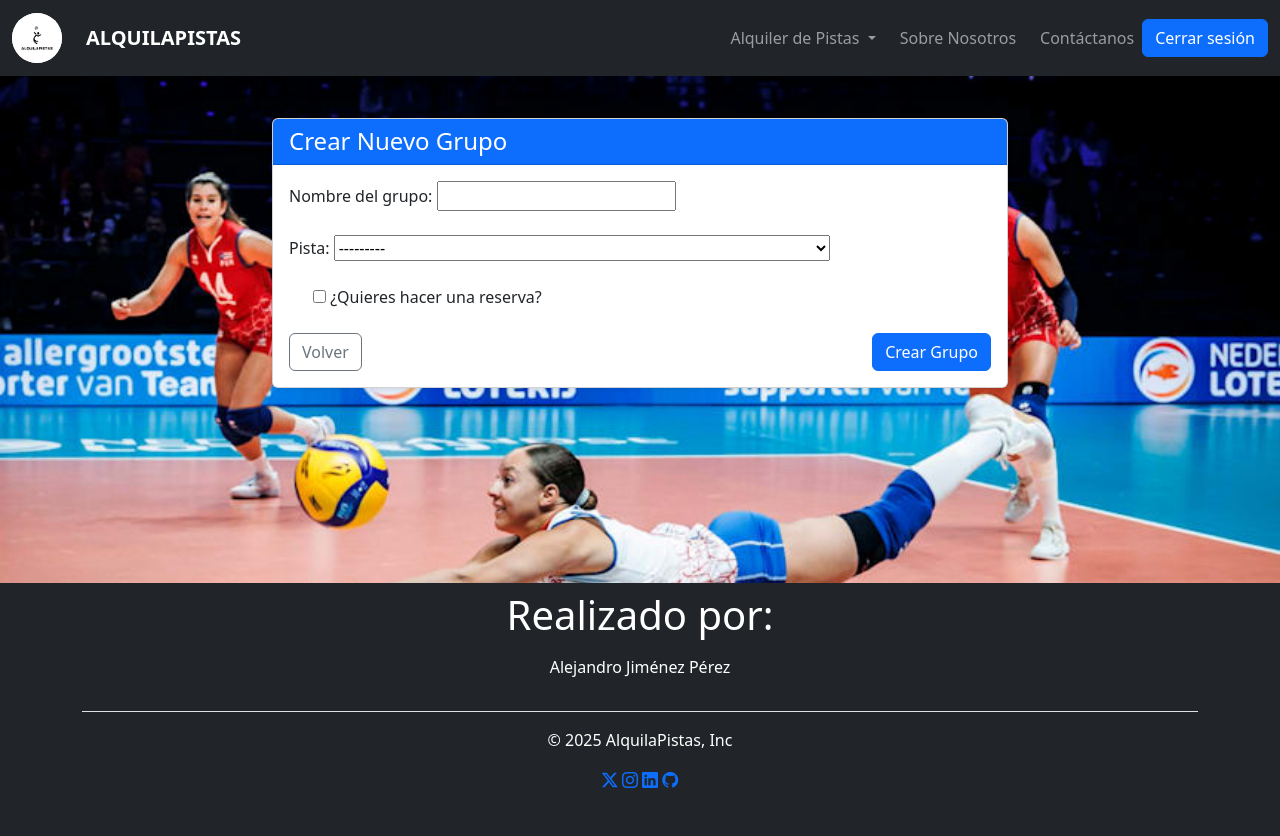
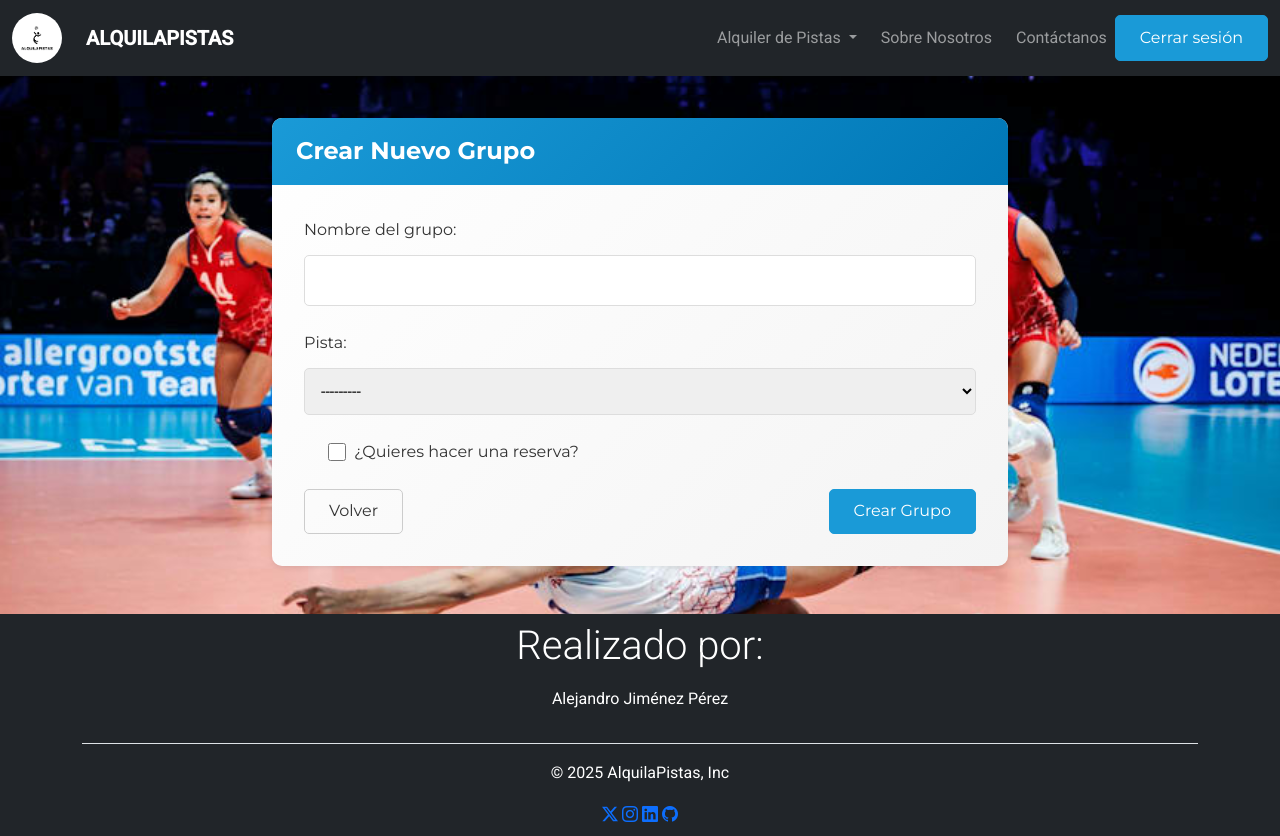
Before and after one commit to ajimper3009/ProyectoFinDeGrado, a Django app: page /create-group/ in a window 1280 px wide. Before the commit the page ends 788 px from the top, so only its background shows below. Run offline with Django 5.2, Linux system fonts and the light colour scheme; a user stored in the database is signed in; data comes from the database, SQL or seed files in the repository.

Commit message:
Actualizo el diseño de create_group.html

```diff
--- a/AlquilaPistas/settings.py
+++ b/AlquilaPistas/settings.py
@@ -38,6 +38,7 @@ INSTALLED_APPS = [
     'django.contrib.messages',
     'django.contrib.staticfiles',
     'alquila_pistas.apps.AlquilaPistasConfig',
+
 ]
 
 MIDDLEWARE = [
--- a/alquila_pistas/templates/alquila_pistas/create_group.html
+++ b/alquila_pistas/templates/alquila_pistas/create_group.html
@@ -1,5 +1,180 @@
+{% extends 'base.html' %}
 
-{% extends 'base.html' %}
+{% block links %}
+    <link href="https://fonts.googleapis.com/css2?family=Montserrat:wght@400;700&family=Roboto:wght@300;400;500&display=swap" rel="stylesheet">
+    <style>
+        /* Variables de colores */
+        :root {
+          --color-primary: #1a9ad7;      /* Azul brillante (similar al cielo) */
+          --color-secondary: #f57c00;    /* Naranja (similar a una pelota de voleibol) */
+          --color-accent: #8bc34a;       /* Verde (para pistas) */
+          --color-sand: #f5deb3;         /* Arena de playa */
+          --color-sand-dark: #e6c99f;    /* Arena de playa más oscura */
+          --color-white: #ffffff;
+          --color-black: #333333;
+          --color-gray: #f4f4f4;
+          --shadow: 0 4px 8px rgba(0, 0, 0, 0.1);
+        }
+
+        /* Estilos generales */
+        body {
+          font-family: 'Roboto', sans-serif;
+          background-color: var(--color-gray);
+          color: var(--color-black);
+          line-height: 1.6;
+        }
+
+        h1, h2, h3, h4, h5, h6 {
+          font-family: 'Montserrat', sans-serif;
+          font-weight: 700;
+        }
+
+        /* Estilo del contenedor principal */
+        .container.py-5 {
+          padding-top: 3rem !important;
+          padding-bottom: 3rem !important;
+        }
+
+        /* Estilo de la tarjeta */
+        .card {
+          border: none;
+          border-radius: 10px;
+          overflow: hidden;
+          box-shadow: var(--shadow);
+          background: linear-gradient(135deg, var(--color-white) 0%, var(--color-gray) 100%);
+        }
+
+        /* Estilo del encabezado de la tarjeta */
+        .card-header {
+          background: linear-gradient(135deg, var(--color-primary) 0%, #0077b6 100%) !important;
+          color: var(--color-white) !important;
+          padding: 1.2rem 1.5rem;
+          border-bottom: none;
+        }
+
+        .card-header h2 {
+          font-size: 1.5rem;
+          margin-bottom: 0;
+        }
+
+        /* Estilo del cuerpo de la tarjeta */
+        .card-body {
+          padding: 2rem;
+        }
+
+        /* Estilos de formulario */
+        form label {
+          font-weight: 500;
+          color: var(--color-black);
+          margin-bottom: 0.5rem;
+          display: block;
+          font-family: 'Montserrat', sans-serif;
+        }
+
+        form input[type="text"],
+        form input[type="date"],
+        form input[type="time"],
+        form select {
+          width: 100%;
+          padding: 0.75rem;
+          border: 1px solid #ddd;
+          border-radius: 5px;
+          margin-top: 0.25rem;
+          font-family: 'Roboto', sans-serif;
+          transition: border-color 0.3s ease, box-shadow 0.3s ease;
+        }
+
+        form input[type="text"]:focus,
+        form input[type="date"]:focus,
+        form input[type="time"]:focus,
+        form select:focus {
+          border-color: var(--color-primary);
+          box-shadow: 0 0 0 0.2rem rgba(26, 154, 215, 0.25);
+          outline: none;
+        }
+
+        /* Estilo para el checkbox */
+        .form-check {
+          margin-bottom: 1.5rem;
+          display: flex;
+          align-items: center;
+        }
+
+        .form-check input[type="checkbox"] {
+          margin-right: 0.5rem;
+          width: 18px;
+          height: 18px;
+        }
+
+        .form-check label {
+          margin-bottom: 0;
+          font-weight: 400;
+        }
+
+        /* Estilos para mensajes de error */
+        .alert-danger {
+          background-color: #fff1f0;
+          color: #e53935;
+          border-color: #ffcdd2;
+          border-radius: 5px;
+          font-size: 0.9rem;
+          padding: 0.5rem 0.75rem;
+        }
+
+        /* Estilos de botones */
+        .btn {
+          padding: 0.6rem 1.5rem;
+          border-radius: 5px;
+          font-weight: 500;
+          transition: all 0.3s ease;
+          font-family: 'Montserrat', sans-serif;
+        }
+
+        .btn-primary {
+          background-color: var(--color-primary) !important;
+          border-color: var(--color-primary) !important;
+        }
+
+        .btn-primary:hover {
+          background-color: var(--color-secondary) !important;
+          border-color: var(--color-secondary) !important;
+          transform: translateY(-2px);
+        }
+
+        .btn-outline-secondary {
+          color: var(--color-black);
+          border-color: #ccc;
+        }
+
+        .btn-outline-secondary:hover {
+          background-color: var(--color-gray);
+          color: var(--color-black);
+          transform: translateY(-2px);
+        }
+
+        /* Animación para los campos de reserva */
+        #reservation-fields {
+          transition: all 0.4s ease;
+          overflow: hidden;
+          padding: 0.5rem;
+          border-left: 3px solid var(--color-accent);
+          margin-left: 0.5rem;
+          margin-bottom: 1.5rem;
+        }
+
+        /* Estilos responsivos */
+        @media (max-width: 768px) {
+          .card-body {
+            padding: 1.5rem;
+          }
+        }
+
+        /* Separación entre grupos de campos */
+        .mb-4 {
+          margin-bottom: 1.5rem !important;
+        }
+    </style>
+{% endblock %}
 
 {% block content %}
 <div class="container py-5">
```
